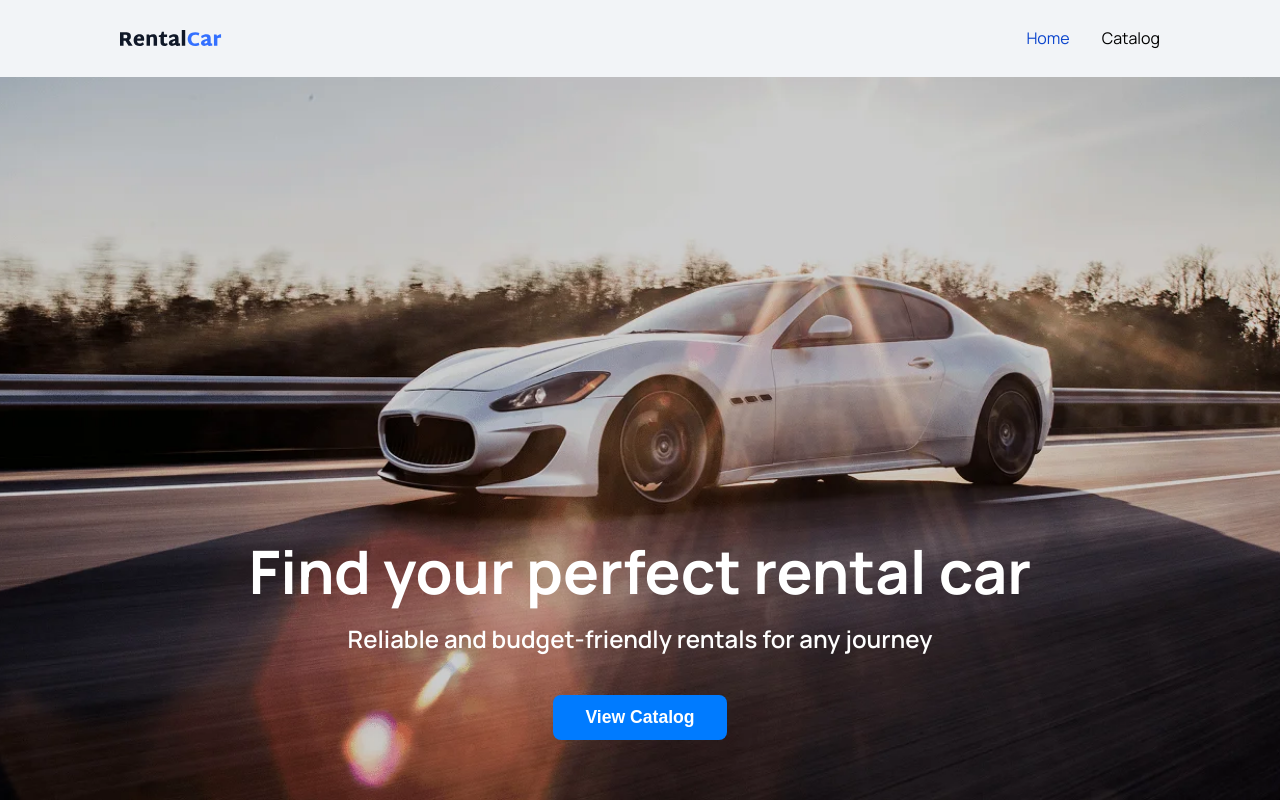
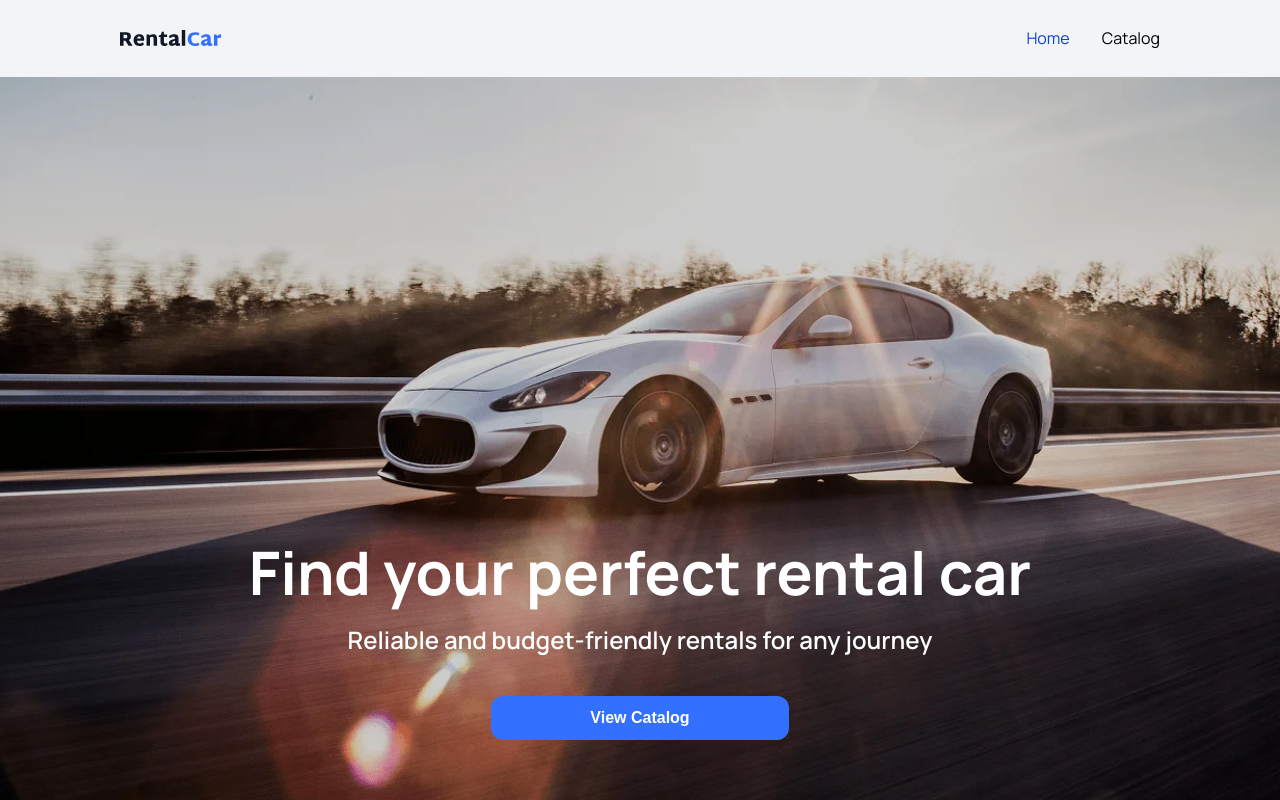
Before and after one commit to xboikom1/RentalCar, a React (Vite) app: page / in a window 1280 px wide. Built offline with nearby package versions, Linux system fonts and the light colour scheme.

Commit message:
update styles and button logic

```diff
--- a/src/pages/HomePage/HomePage.jsx
+++ b/src/pages/HomePage/HomePage.jsx
@@ -1,6 +1,13 @@
+import { useNavigate } from "react-router-dom";
 import css from "./HomePage.module.css";
 
 const HomePage = () => {
+  const navigate = useNavigate();
+
+  const handleClick = () => {
+    navigate("/catalog");
+  };
+
   return (
     <section className={css.hero}>
       <div className={css.content}>
@@ -8,7 +15,9 @@ const HomePage = () => {
         <p className={css.description}>
           Reliable and budget-friendly rentals for any journey
         </p>
-        <button className={css.ctaButton}>View Catalog</button>
+        <button className={css.ctaButton} onClick={handleClick}>
+          View Catalog
+        </button>
       </div>
     </section>
   );
--- a/src/pages/HomePage/HomePage.module.css
+++ b/src/pages/HomePage/HomePage.module.css
@@ -39,17 +39,19 @@
 }
 
 .ctaButton {
-    background: #007bff;
+    border-radius: 12px;
+    padding: 12px 99px;
+    min-width: 276px;
     color: white;
     border: none;
-    padding: 12px 32px;
-    font-size: 1.1rem;
     font-weight: 600;
-    border-radius: 8px;
+    font-size: 16px;
+    line-height: 125%;
     cursor: pointer;
-    transition: background 0.3s ease;
+    transition: background-color 0.3s ease;
+    background-color: var(--button);
 }
 
 .ctaButton:hover {
-    background: #0056b3;
+    background-color: #0056b3;
 }
```
